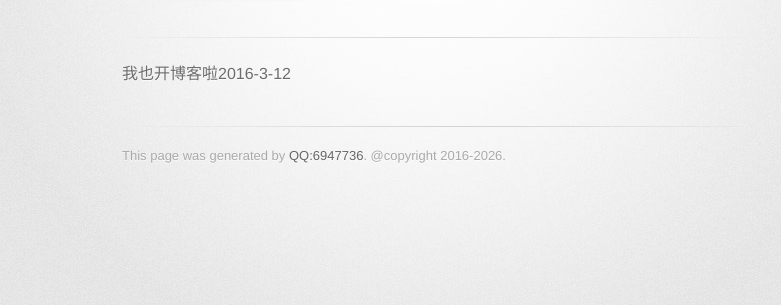
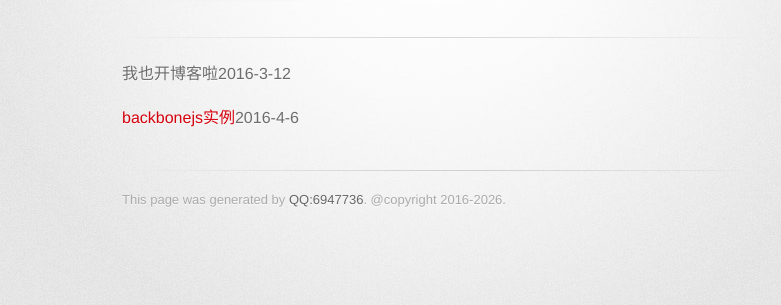
Before and after one commit to Poptiger/web240.github.io, a plain HTML site: page index.html in a window 1280 px wide. Shown: the part 209-514 px from the top of the page, without its empty margins (208-989 px from the left). Drawn offline with Linux system fonts and the light colour scheme; a web font is replaced by a local one.

Commit message:
Update index.html

```diff
--- a/index.html
+++ b/index.html
@@ -30,7 +30,10 @@
 
         <section id="main_content">
           <p>我也开博客啦2016-3-12</p>
+          <p><a href="backbone.html" target="_blank">backbonejs实例</a>2016-4-6</p>
         </section>
+
+
 
         <footer>
           This page was generated by <a href="javascript:void(0);">QQ:6947736</a>. @copyright 2016-2026.
```
